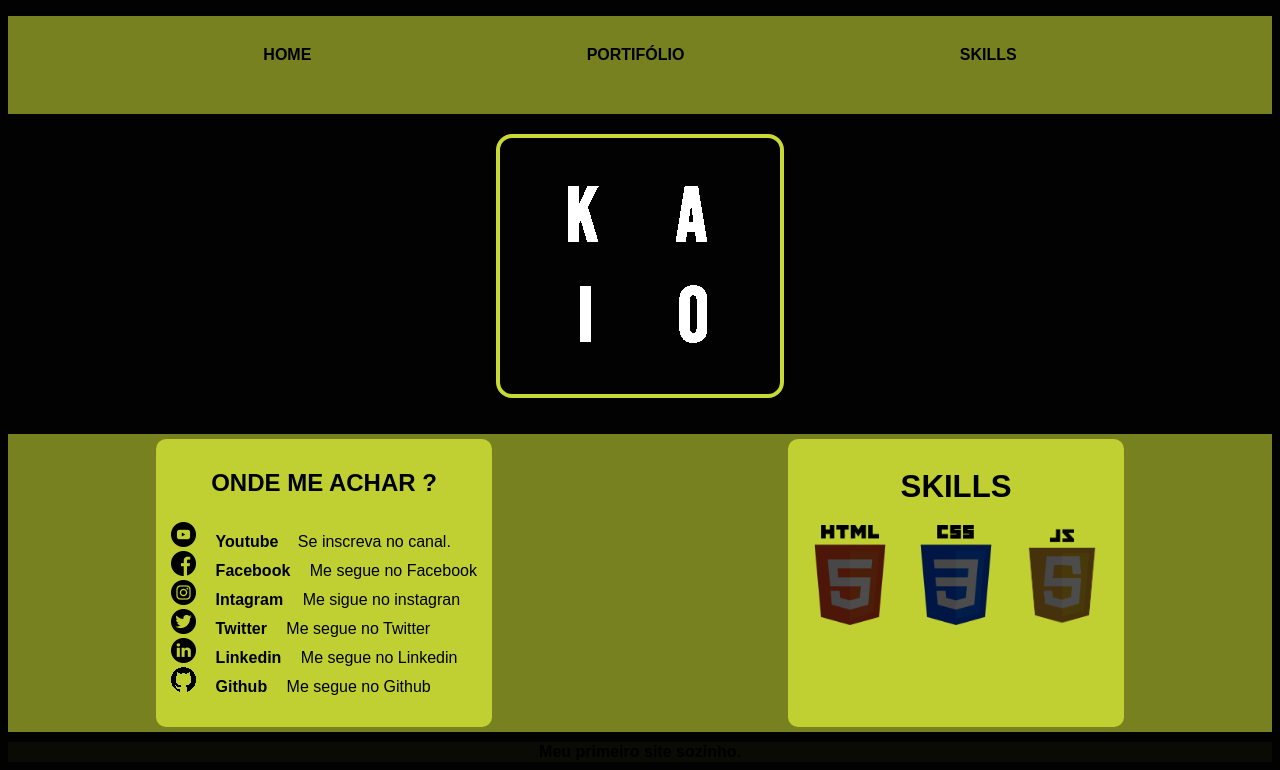
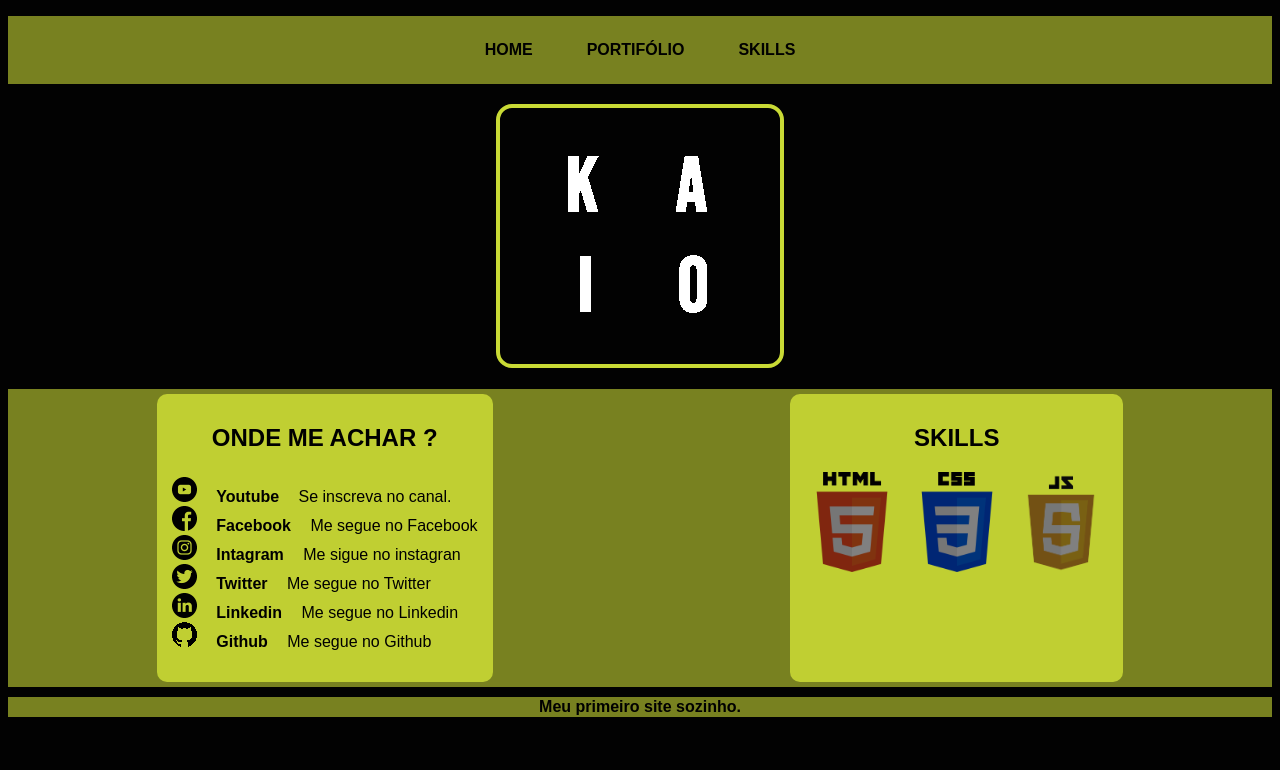
Before and after one commit to kaiohcesar/html-css, a plain HTML site: page meusite/index.html in a window 1280 px wide. Drawn offline with Linux system fonts and the light colour scheme.

Commit message:
atualizei o index

```diff
--- a/meusite/index.html
+++ b/meusite/index.html
@@ -16,9 +16,9 @@
     <header class="containerheader">
         <div class="menu">
             <ul>
-                <li>HOME</li>
-                <li>PORTIFÓLIO</li>
-                <li>SKILLS</li>
+                <li><a href="">HOME</a></li>
+                <li><a href="portifólio.html">PORTIFÓLIO</a></li>
+                <li><a href="skills.html">SKILLS</a></li>
             </ul>
         </div>
 
@@ -43,10 +43,10 @@
         </div>
 
         <article class="skills">
-            <h1>SKILLS</h1>
-            <img src="images/Foto-html.png" alt="foto-html">
-            <img src="images/foto-css.png" alt="foto-css">
-            <img src="images/foto-javascript.png" alt="foto-javascript">
+            <h2>SKILLS</h2>
+            <a href="skills.html"><img src="images/Foto-html.png" alt="foto-html"></a>
+            <a href="skills.html"><img src="images/foto-css.png" alt="foto-css"></a>
+            <a href="skills.html"><img src="images/foto-javascript.png" alt="foto-javascript"></a>
 
         </article>
 
--- a/meusite/style.css
+++ b/meusite/style.css
@@ -4,45 +4,51 @@ body {
 
 .containerheader {
     text-align: center;
-
 }
 
 .menu {
     background-color: rgba(202, 218, 53, 0.589);
 }
 
-/* Adcionar um caminho nas opçoes do menu
-*/
-
 .menu > ul {
     display: flex;
-    justify-content: space-evenly;
-    padding: 10px 10px 30px 10px;
+    padding: 10px 10px 10px 10px;
     flex-wrap: wrap;
+    justify-content: center;
+    list-style: none;
 }
 
 .menu > ul > li {
+    padding: 5px;
+    border-radius: 5px;
+    margin: 10px 10px;
+}
+
+.menu > ul > li > a {
+    font-family: Arial, Helvetica, sans-serif;
+    padding: 12px;
+    color: black;
+    font-weight: bolder;
+    text-decoration: none;
+}
+
+.menu > ul > li > a:hover {
     font-family: Arial, Helvetica, sans-serif;
     padding: 10px;
-    margin: 10px 20px;
-    display: inline;
-    color: black;
+    background-color: black;
+    border: 2px solid yellow;
+    border-radius: 10px;
+    color: yellow;
     font-weight: bolder;
 }
 
-.menu > ul > li:hover {
-    padding: 10px;
-    color: yellow;
-    background-color:black;
-    border-radius: 10px;
-}
 
 .containerheader{
-    padding-bottom: 30px;
+    padding-bottom: 15px;
 }
 
 
-a {
+#social > ul > li > a {
     font-weight: bolder;
     text-decoration: none;
     color: black;
@@ -51,7 +57,7 @@ a {
     border-radius: 5px;
 }
 
-a:hover {
+#social > ul > li > a:hover {
     font-weight: bolder;
     background-color: black;
     color: yellow;
@@ -72,12 +78,8 @@ a:hover {
     flex-wrap: wrap;
 }
 
-h2 {
+.containermain > #social > h2 {
     text-align: center;
-}
-
-ul {
-    list-style: none;
 }
 
 #social {
@@ -91,6 +93,7 @@ ul {
 
 #social > ul {
     padding: 5px;
+    list-style: none;
 }
 
 #social:hover {
@@ -101,7 +104,6 @@ ul {
 
 .skills {
     text-align: center;
-    font-size: 1.3EM;
     background-color:rgba(202, 218, 53, 0.884);
     color: black;
     border-radius: 10px;
@@ -110,20 +112,21 @@ ul {
     margin: 5px;
 }
 
-.skills > h1 {
+.skills > h2 {
     margin: 20px;
 }
 
-.skills > img {
-    filter: brightness(30%);
+.skills > a > img {
+    filter: brightness(50%);
     max-width: 100px;
 }
+
 
 .skills:hover {
     background-color: rgb(201, 218, 53);
 }
 
-.skills > img:hover {
+.skills > a > img:hover {
     filter: brightness(100%);
 }
 
@@ -131,7 +134,7 @@ ul {
 .rodape {
     font-family: Arial, Helvetica, sans-serif;
     color:rgb(0, 0, 0);
-    background-color: rgba(202, 218, 53, 0.041);
+    background-color: rgba(202, 218, 53, 0.589);
     margin: 10px 0px 0px 0px;
     padding: 1px;
 }
```
Also changed, not shown: meusite/portifólio.html (added, +51 -0 lines), meusite/skills.html (added, +52 -0 lines).
